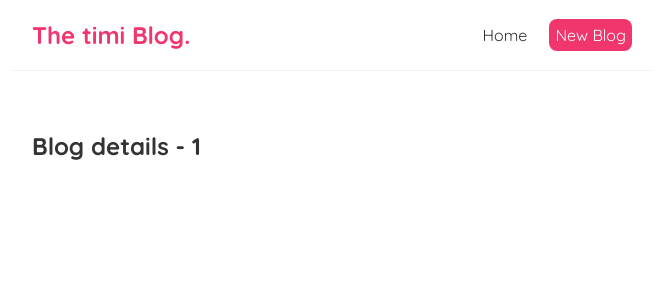
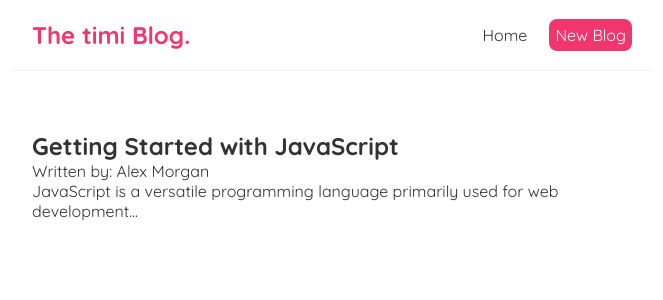
Before and after one commit to timilehin-code/react_js_walkthrough, a React (Create React App) app: page /Blogs/1 in a window 1280 px wide. Shown: the top 300 px of the page, without its empty margins (308-971 px from the left). Built offline with nearby package versions, Linux system fonts and the light colour scheme.

Commit message:
Enhance BlogDetails and Home components with improved error handling and loading states; update useFetch for better data validation

```diff
--- a/src/BlogDetails.js
+++ b/src/BlogDetails.js
@@ -1,10 +1,26 @@
 import { useParams } from "react-router-dom";
+import useFetch from "./useFetch";
 
 const BlogDetails = () => {
-  const {id} = useParams();
+  const { id } = useParams();
+
+
+  const { data: blogs, error, isPending } = useFetch("/data.json");
+  const blogList = Array.isArray(blogs) ? blogs : blogs?.blogs;
+  const blog = blogList?.find((item) => String(item.id) === String(id));
+
   return (
     <div className="blog-details">
-      <h2>Blog details - {id}</h2>
+      {isPending && <div>Loading....</div>}
+      {error && <div>{error}</div>}
+      {!isPending && !blog && <div>No blog found with ID: {id}</div>}
+      {blog && (
+        <article>
+          <h2>{blog.title}</h2>
+          <p>Written by: {blog.author}</p>
+          <div>{blog.body}</div>
+        </article>
+      )}
     </div>
   );
 };
```
